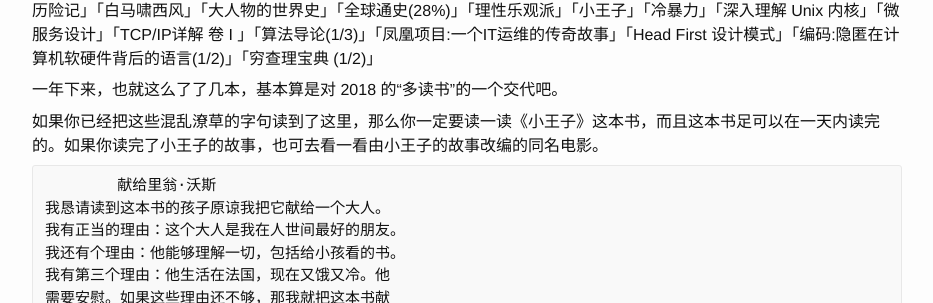
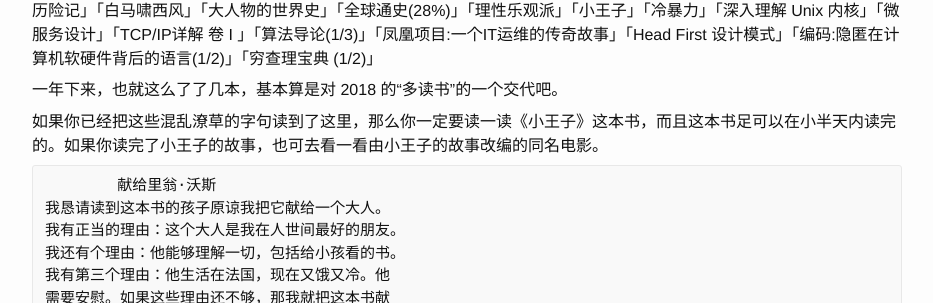
Before and after one commit to ousiax/ousiax.github.io, a Jekyll site: the page built from _journalctl/2018-12-31-annual-summary-2018.md, in a window 1280 px wide and 900 px high, scrolled down 2720 px. Shown: the part 147-450 px from the top of the window, without its empty margins (173-1106 px from the left). Built offline with Jekyll 4.4.1, drawn with Linux system fonts in a browser that asks for light colours.

Commit message:
Update 2018-12-31-annual-summary-2018.md

````diff
--- a/_journalctl/2018-12-31-annual-summary-2018.md
+++ b/_journalctl/2018-12-31-annual-summary-2018.md
@@ -136,7 +136,7 @@
 
 一年下来，也就这么了了几本，基本算是对 2018 的“多读书”的一个交代吧。
 
-如果你已经把这些混乱潦草的字句读到了这里，那么你一定要读一读《小王子》这本书，而且这本书足可以在一天内读完的。如果你读完了小王子的故事，也可去看一看由小王子的故事改编的同名电影。
+如果你已经把这些混乱潦草的字句读到了这里，那么你一定要读一读《小王子》这本书，而且这本书足可以在小半天内读完的。如果你读完了小王子的故事，也可去看一看由小王子的故事改编的同名电影。
 
 ```none
         献给里翁·沃斯
````
